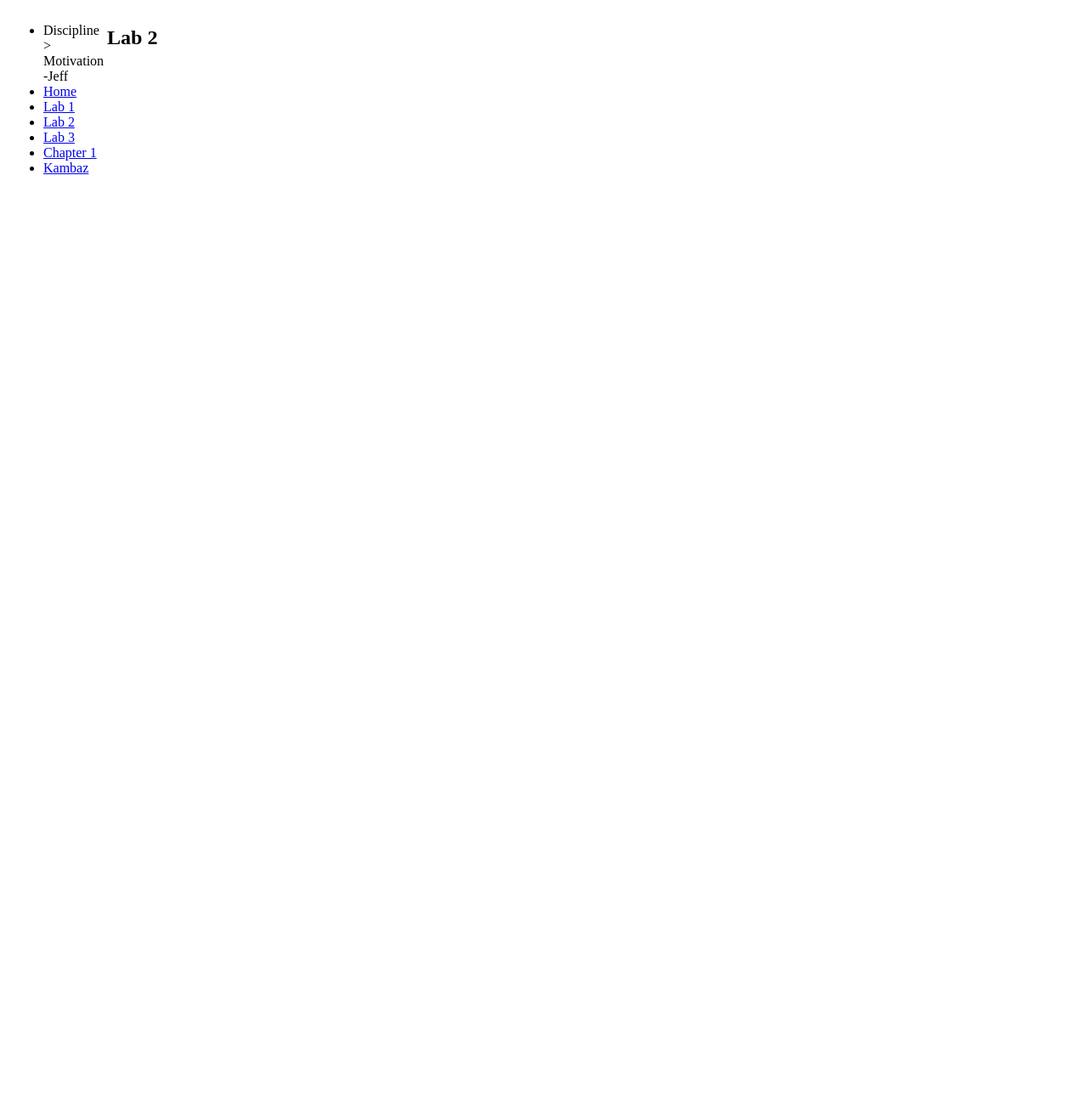
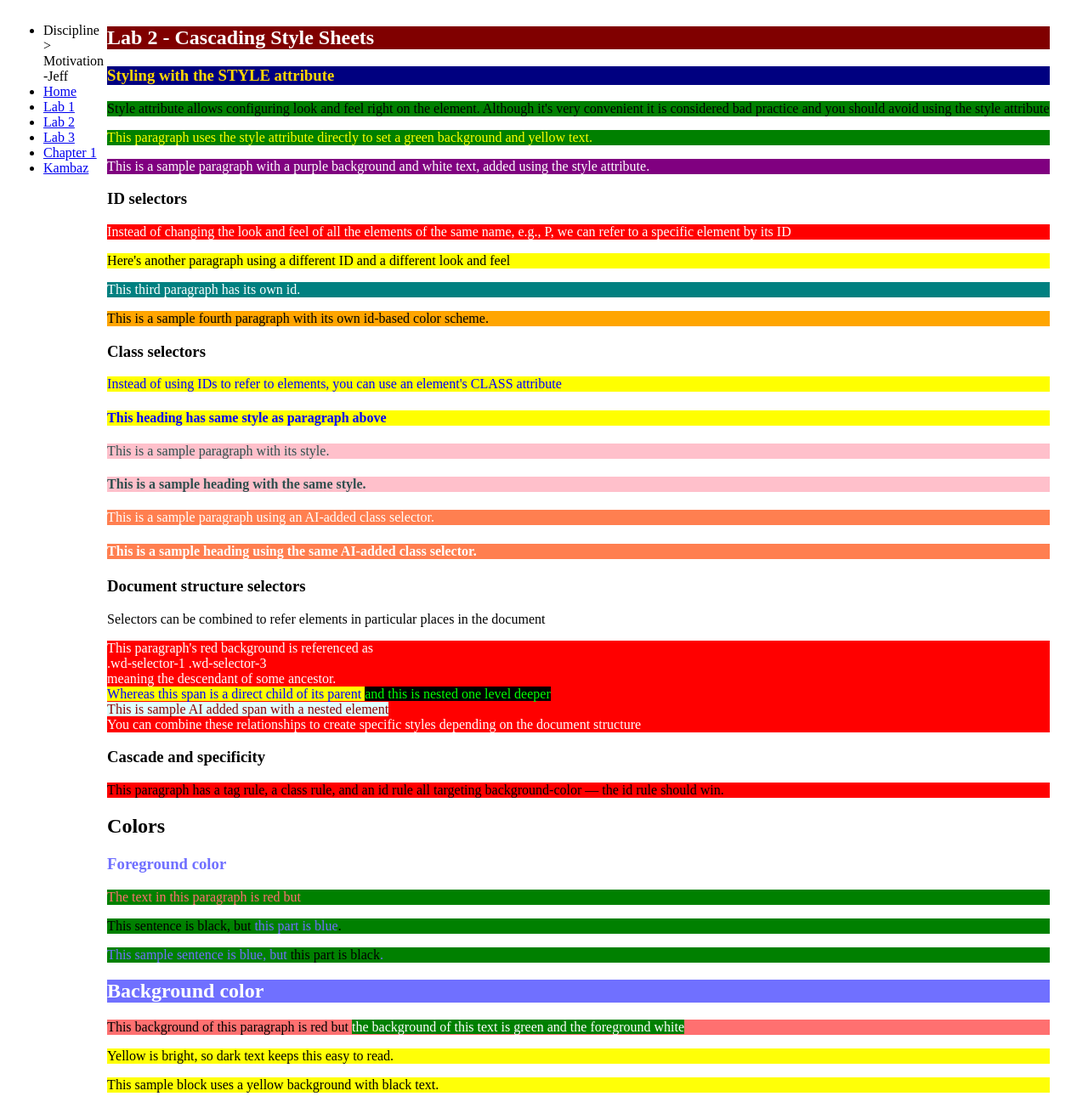
Before and after one commit to Jefferson0511/webdev-client, a Next.js app: page /labs/lab2 in a window 1280 px wide. Shown: the whole page at 85% size. Before the commit the page ends 800 px from the top, so only its background shows below. Built offline with nearby package versions, Linux system fonts and the light colour scheme.

Commit message:
foreground and background colors

```diff
--- /dev/null
+++ b/app/labs/lab2/BackgroundColors.tsx
@@ -0,0 +1,19 @@
+export default function BackgroundColors() {
+  return (
+    <div id="wd-css-background-colors">
+      <h2 className="wd-bg-color-blue wd-fg-color-white">Background color</h2>
+      <p className="wd-bg-color-red wd-fg-color-black">
+        This background of this paragraph is red but{" "}
+        <span className="wd-bg-color-green wd-fg-color-white">
+          the background of this text is green and the foreground white
+        </span>
+      </p>
+      <p className="wd-bg-color-yellow wd-fg-color-black">
+        Yellow is bright, so dark text keeps this easy to read.
+      </p>
+      <div id="wd-ai-bg" className="wd-bg-color-yellow wd-fg-color-black">
+        This sample block uses a yellow background with black text.
+      </div>
+    </div>
+  );
+}
--- /dev/null
+++ b/app/labs/lab2/ForegroundColors.tsx
@@ -0,0 +1,20 @@
+export default function ForegroundColors() {
+  return (
+    <div id="wd-css-colors">
+      <h2>Colors</h2>
+      <h3 className="wd-fg-color-blue">Foreground color</h3>
+      <p className="wd-fg-color-red">
+        The text in this paragraph is red but{" "}
+        <span className="wd-fg-color-green">this text is green</span>
+      </p>
+      <p className="wd-fg-color-black">
+        This sentence is black, but{" "}
+        <span className="wd-fg-color-blue">this part is blue</span>.
+      </p>
+      <p id="wd-ai-fg" className="wd-fg-color-blue">
+        This sample sentence is blue, but{" "}
+        <span className="wd-fg-color-black">this part is black</span>.
+      </p>
+    </div>
+  );
+}
--- /dev/null
+++ b/app/labs/lab2/index.css
@@ -0,0 +1,90 @@
+/* p {
+  background-color: green;
+  color: white;
+} */
+.wd-fg-color-black { color: black; }
+.wd-fg-color-white { color: white; }
+.wd-fg-color-blue { color: #7070ff; }
+.wd-fg-color-red { color: #ff7070; }
+.wd-fg-color-green { color: green; }
+
+#wd-lab2> h3 {
+  background-color: navy;
+  color: gold;
+}
+
+#wd-lab2> h2 {
+  background-color: maroon;
+  color: white;
+}
+
+p#wd-id-selector-1 {
+  background-color: red;
+  color: white;
+}
+
+p#wd-id-selector-2 {
+  background-color: yellow;
+  color: black;
+}
+
+p#wd-id-selector-3 {
+  background-color: teal;
+  color: white;
+}
+
+p#wd-ai-id-selector {
+  background-color: orange;
+  color: black;
+}
+
+.wd-class-selector {
+  background-color: yellow;
+  color: blue;
+}
+
+.wd-your-class {
+  background-color: pink;
+  color: darkslategray;
+}
+
+.wd-ai-class-selector {
+  background-color: coral;
+  color: white;
+}
+
+.wd-selector-1 .wd-selector-3 {
+  background-color: red;
+  color: white;
+}
+
+.wd-selector-2 > .wd-selector-3 > .wd-selector-4 {
+  background-color: yellow;
+  color: blue;
+}
+
+.wd-selector-3 .wd-selector-5 {
+  background-color: black;
+  color: lime;
+}
+
+.wd-selector-1 .wd-ai-selector-5 {
+  background-color: lightcyan;
+  color: darkred;
+}
+
+p {
+  background-color: green;
+}
+.wd-ai-cascade {
+  background-color: yellow;
+}
+#wd-ai-cascade {
+  background-color: red;
+}
+
+.wd-bg-color-yellow { background-color: #ffff07; }
+.wd-bg-color-blue { background-color: #7070ff; }
+.wd-bg-color-red { background-color: #ff7070; }
+.wd-bg-color-green { background-color: green; }
+.wd-bg-color-gray { background-color: lightgray; }
--- a/app/labs/lab2/page.tsx
+++ b/app/labs/lab2/page.tsx
@@ -1,3 +1,108 @@
+import "./index.css";
+import ForegroundColors from "./ForegroundColors";
+import BackgroundColors from "./BackgroundColors";
+
 export default function Lab2() {
-  return <h2>Lab 2</h2>;
+  return (
+    <div id="wd-lab2">
+      <h2>Lab 2 - Cascading Style Sheets</h2>
+      <h3>Styling with the STYLE attribute</h3>
+      <p>
+        Style attribute allows configuring look and feel right on the element.
+        Although it&apos;s very convenient it is considered bad practice and you
+        should avoid using the style attribute
+      </p>
+      <p style={{ backgroundColor: "green", color: "yellow" }}>
+        This paragraph uses the style attribute directly to set a green
+        background and yellow text.
+      </p>
+      <p
+        id="wd-ai-style-attr"
+        style={{ backgroundColor: "purple", color: "white" }}
+      >
+        This is a sample paragraph with a purple background and white text,
+        added using the style attribute.
+      </p>
+      <div id="wd-css-id-selectors">
+        <h3>ID selectors</h3>
+        <p id="wd-id-selector-1">
+          Instead of changing the look and feel of all the elements of the same
+          name, e.g., P, we can refer to a specific element by its ID
+        </p>
+        <p id="wd-id-selector-2">
+          Here&apos;s another paragraph using a different ID and a different
+          look and feel
+        </p>
+        <p id="wd-id-selector-3">This third paragraph has its own id.</p>
+
+        <p id="wd-ai-id-selector">
+          This is a sample fourth paragraph with its own id-based color scheme.
+        </p>
+      </div>
+      <div id="wd-css-class-selectors">
+        <h3>Class selectors</h3>
+        <p className="wd-class-selector">
+          Instead of using IDs to refer to elements, you can use an
+          element&apos;s CLASS attribute
+        </p>
+        <h4 className="wd-class-selector">
+          This heading has same style as paragraph above
+        </h4>
+      </div>
+      <div id="wd-css-second-class">
+        <p className="wd-your-class">
+          This is a sample paragraph with its style.
+        </p>
+        <h4 className="wd-your-class">
+          This is a sample heading with the same style.
+        </h4>
+
+        <p className="wd-ai-class-selector">
+          This is a sample paragraph using an AI-added class selector.
+        </p>
+        <h4 className="wd-ai-class-selector">
+          This is a sample heading using the same AI-added class selector.
+        </h4>
+        <div id="wd-css-document-structure">
+          <div className="wd-selector-1">
+            <h3>Document structure selectors</h3>
+            <div className="wd-selector-2">
+              Selectors can be combined to refer elements in particular places
+              in the document
+              <p className="wd-selector-3">
+                This paragraph&apos;s red background is referenced as
+                <br />
+                .wd-selector-1 .wd-selector-3
+                <br />
+                meaning the descendant of some ancestor.
+                <br />
+                <span className="wd-selector-4">
+                  Whereas this span is a direct child of its parent{" "}
+                  <span className="wd-selector-5">
+                    and this is nested one level deeper
+                  </span>
+                </span>
+                <br />
+                <span className="wd-ai-selector-5">
+                  This is sample AI added span with a nested element
+                </span>
+                <br />
+                You can combine these relationships to create specific styles
+                depending on the document structure
+              </p>
+              <div id="wd-css-cascade">
+                <h3>Cascade and specificity</h3>
+                <p className="wd-ai-cascade" id="wd-ai-cascade">
+                  This paragraph has a tag rule, a class rule, and an id rule
+                  all targeting background-color — the id rule should win.
+                </p>
+              </div>
+              <ForegroundColors />
+              <BackgroundColors />
+            </div>
+          </div>
+        </div>
+      </div>
+    </div>
+  );
 }
--- a/app/labs/page.tsx
+++ b/app/labs/page.tsx
@@ -13,7 +13,7 @@ export default function Labs() {
           <Link href="/labs/lab1">Lab 1: HTML Examples</Link>
         </li>
         <li>
-          <Link href="/labs/lab2">Lab 2: CSS Basics</Link>
+          <Link href="/labs/lab2">Lab 2: CSS and Tailwind</Link>
         </li>
         <li>
           <Link href="/labs/lab3">Lab 3: JavaScript Fundamentals</Link>
```
